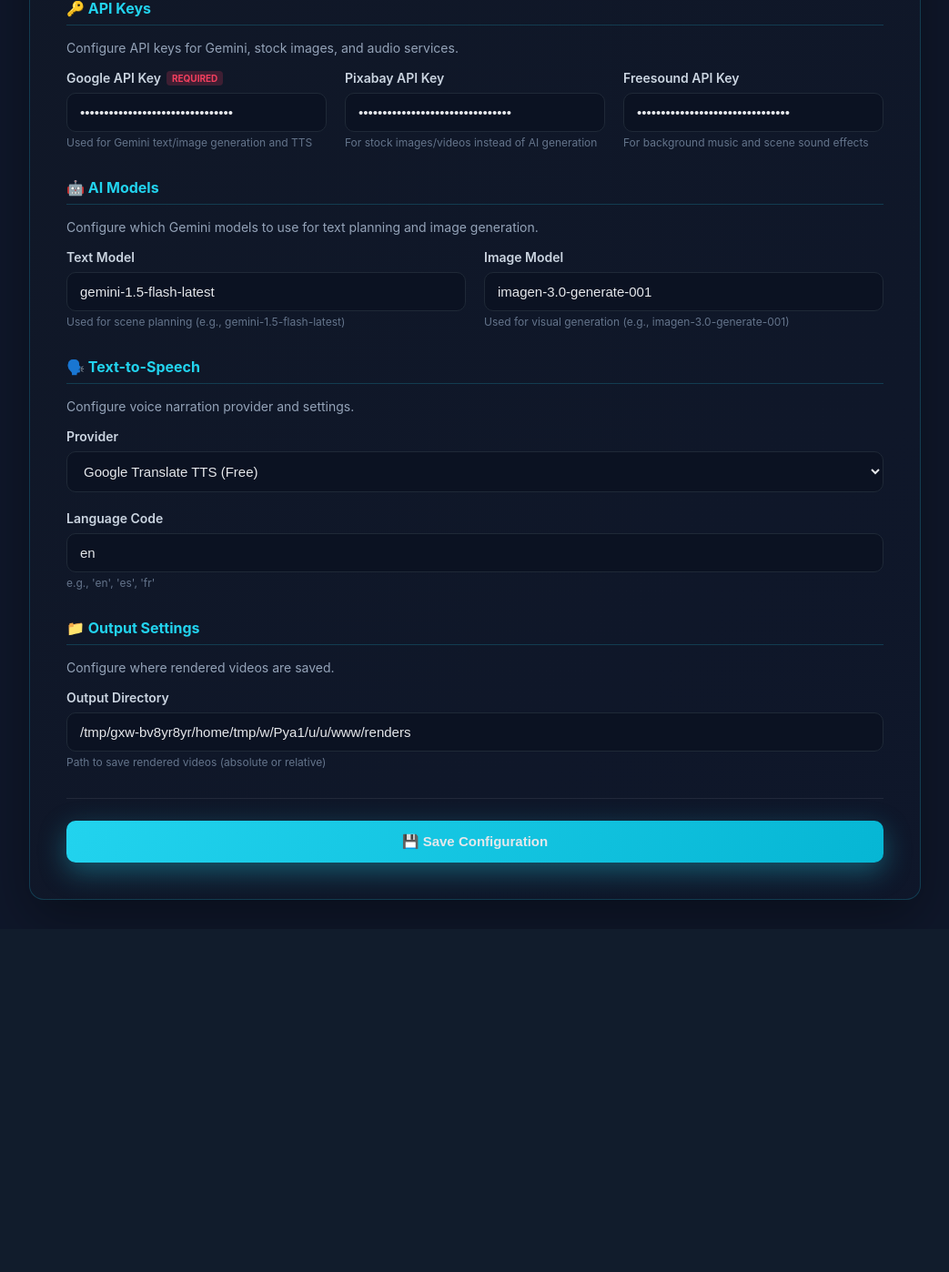
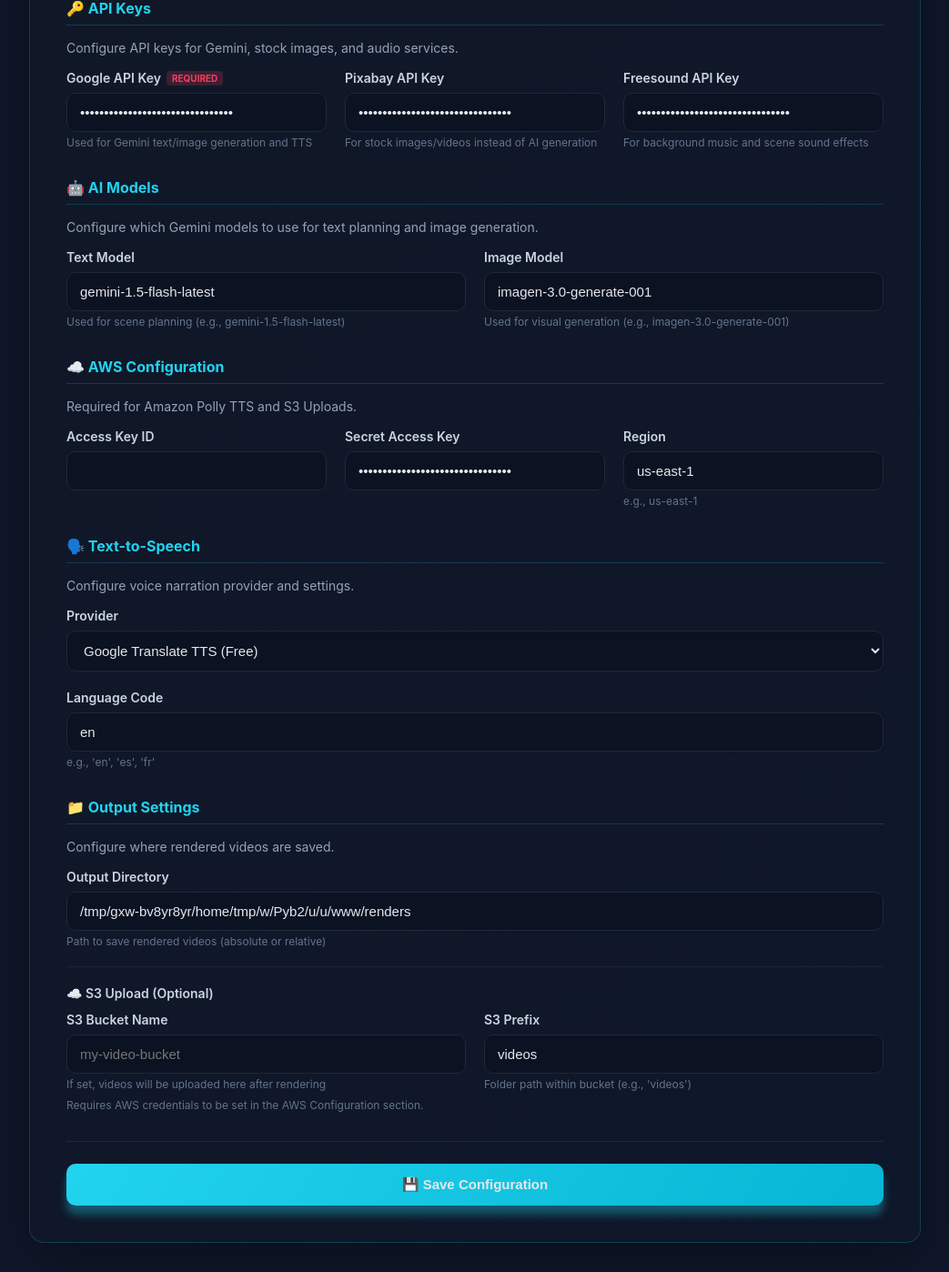
Before and after one commit to mrh-jishan/gemini-video-assemble, a Flask app: page /config in a window 1280 px wide. Shown: the part 229-1627 px from the top of the page at 91% size, without its empty margins (118-1161 px from the left). Before the commit the page ends 1224 px from the top, so only its background shows below. Run offline with Flask 3, Linux system fonts and the light colour scheme; data that the repository does not hold is empty.

Commit message:
setup s3 upload

```diff
--- a/gemini_video_assemble/config.py
+++ b/gemini_video_assemble/config.py
@@ -23,6 +23,8 @@ class Settings:
     aws_region: str = "us-east-1"
     polly_voice_id: str = "Joanna"
     polly_engine: str = "standard"
+    s3_bucket_name: Optional[str] = None
+    s3_prefix: str = "videos"
     pixabay_key: Optional[str] = None
     freesound_key: Optional[str] = None
     output_dir: Path = field(default_factory=lambda: Path("renders").resolve())
@@ -61,6 +63,8 @@ class Settings:
             aws_region=pick("AWS_REGION", cls.aws_region),
             polly_voice_id=pick("POLLY_VOICE_ID", cls.polly_voice_id),
             polly_engine=pick("POLLY_ENGINE", cls.polly_engine),
+            s3_bucket_name=pick("S3_BUCKET_NAME"),
+            s3_prefix=pick("S3_PREFIX", cls.s3_prefix),
             pixabay_key=pick("PIXABAY_KEY"),
             freesound_key=pick("FREESOUND_KEY"),
             output_dir=Path(pick("OUTPUT_DIR", "renders")).resolve(),
@@ -106,6 +110,8 @@ class Settings:
             "AWS_REGION": self.aws_region,
             "POLLY_VOICE_ID": self.polly_voice_id,
             "POLLY_ENGINE": self.polly_engine,
+            "S3_BUCKET_NAME": self.s3_bucket_name,
+            "S3_PREFIX": self.s3_prefix,
             "PIXABAY_KEY": self.pixabay_key,
             "FREESOUND_KEY": self.freesound_key,
             "CROSSFADE_SEC": self.crossfade_sec,
--- a/gemini_video_assemble/config_store.py
+++ b/gemini_video_assemble/config_store.py
@@ -21,6 +21,8 @@ class ConfigStore:
         "AWS_REGION",
         "POLLY_VOICE_ID",
         "POLLY_ENGINE",
+        "S3_BUCKET_NAME",
+        "S3_PREFIX",
         "PIXABAY_KEY",
         "FREESOUND_KEY",
         "CROSSFADE_SEC",
--- a/gemini_video_assemble/server.py
+++ b/gemini_video_assemble/server.py
@@ -44,7 +44,25 @@ def create_app(config_path: str | None = None, db_path: str | None = None) -> Fl
 
         def _background_render(r_id, p, d, s, a, i):
             try:
-                output_path = build_pipeline().build_video_from_prompt(p, d, s, a, i)
+                pipeline = build_pipeline()
+                output_path = pipeline.build_video_from_prompt(p, d, s, a, i)
+
+                # Attempt S3 Upload
+                settings = pipeline.settings
+                if settings.s3_bucket_name and settings.aws_access_key_id and settings.aws_secret_access_key:
+                    try:
+                        from .s3_uploader import S3Uploader
+                        uploader = S3Uploader(
+                            settings.aws_access_key_id,
+                            settings.aws_secret_access_key,
+                            settings.aws_region,
+                            settings.s3_bucket_name
+                        )
+                        s3_url = uploader.upload(output_path, settings.s3_prefix)
+                        print(f"Successfully uploaded to S3: {s3_url}")
+                    except Exception as e:
+                        print(f"Warning: S3 Upload failed: {e}")
+
                 data_store.update_run(r_id, status="completed", output_path=str(output_path))
             except Exception as exc:
                 data_store.update_run(r_id, status="failed", error=str(exc))
@@ -163,6 +181,8 @@ def create_app(config_path: str | None = None, db_path: str | None = None) -> Fl
                 "AWS_REGION": form.get("aws_region") or None,
                 "POLLY_VOICE_ID": form.get("polly_voice_id") or None,
                 "POLLY_ENGINE": form.get("polly_engine") or None,
+                "S3_BUCKET_NAME": form.get("s3_bucket_name") or None,
+                "S3_PREFIX": form.get("s3_prefix") or None,
                 "OUTPUT_DIR": form.get("output_dir") or None,
             }
             config_store.update(updates)
--- a/gemini_video_assemble/templates/config.html
+++ b/gemini_video_assemble/templates/config.html
@@ -72,6 +72,27 @@
         </div>
       </div>
 
+      <!-- AWS Configuration Section -->
+      <div class="section">
+        <div class="section-title">☁️ AWS Configuration</div>
+        <div class="section-desc">Required for Amazon Polly TTS and S3 Uploads.</div>
+        <div class="field-grid-3">
+          <div class="field-wrapper">
+            <label class="field-label">Access Key ID</label>
+            <input name="aws_access_key_id" value="{{ settings.aws_access_key_id or '' }}" type="password">
+          </div>
+          <div class="field-wrapper">
+            <label class="field-label">Secret Access Key</label>
+            <input name="aws_secret_access_key" value="{{ settings.aws_secret_access_key or '' }}" type="password">
+          </div>
+          <div class="field-wrapper">
+            <label class="field-label">Region</label>
+            <input name="aws_region" value="{{ settings.aws_region }}">
+            <div class="field-hint">e.g., us-east-1</div>
+          </div>
+        </div>
+      </div>
+
       <!-- Text-to-Speech Section -->
       <div class="section">
         <div class="section-title">🗣️ Text-to-Speech</div>
@@ -96,22 +117,7 @@
 
         <!-- Amazon Polly Fields -->
         <div id="pollyFields" style="display: none;">
-          <div class="field-grid-2" style="margin-bottom: 20px;">
-            <div class="field-wrapper">
-              <label class="field-label">AWS Access Key ID</label>
-              <input name="aws_access_key_id" value="{{ settings.aws_access_key_id or '' }}" type="password">
-            </div>
-            <div class="field-wrapper">
-              <label class="field-label">AWS Secret Access Key</label>
-              <input name="aws_secret_access_key" value="{{ settings.aws_secret_access_key or '' }}" type="password">
-            </div>
-          </div>
-          <div class="field-grid-3">
-            <div class="field-wrapper">
-              <label class="field-label">AWS Region</label>
-              <input name="aws_region" value="{{ settings.aws_region }}">
-              <div class="field-hint">e.g., us-east-1</div>
-            </div>
+          <div class="field-grid-2">
             <div class="field-wrapper">
               <label class="field-label">Voice ID</label>
               <input name="polly_voice_id" value="{{ settings.polly_voice_id }}">
@@ -149,6 +155,23 @@
             <div class="field-hint">Path to save rendered videos (absolute or relative)</div>
           </div>
         </div>
+
+        <div style="margin-top: 20px; padding-top: 20px; border-top: 1px solid rgba(255,255,255,0.05);">
+          <div class="field-label" style="margin-bottom: 12px;">☁️ S3 Upload (Optional)</div>
+          <div class="field-grid-2">
+            <div class="field-wrapper">
+              <label class="field-label">S3 Bucket Name</label>
+              <input name="s3_bucket_name" value="{{ settings.s3_bucket_name or '' }}" placeholder="my-video-bucket">
+              <div class="field-hint">If set, videos will be uploaded here after rendering</div>
+            </div>
+            <div class="field-wrapper">
+              <label class="field-label">S3 Prefix</label>
+              <input name="s3_prefix" value="{{ settings.s3_prefix }}">
+              <div class="field-hint">Folder path within bucket (e.g., 'videos')</div>
+            </div>
+          </div>
+          <div class="field-hint" style="margin-top: 8px;">Requires AWS credentials to be set in the AWS Configuration section.</div>
+        </div>
       </div>
 
       <div class="submit-wrapper">
--- a/gemini_video_assemble/templates/layout.html
+++ b/gemini_video_assemble/templates/layout.html
@@ -16,7 +16,7 @@
     input, textarea, button, select { width: 100%; border-radius: 10px; border: 1px solid #1f2937; background: #0b1222; color: #e5e7eb; padding: 12px 14px; font-size: 15px; outline: none; transition: all 0.2s ease; box-sizing: border-box; }
     input:focus, textarea:focus, select:focus { border-color: #22d3ee; box-shadow: 0 0 0 3px rgba(34,211,238,0.2); }
     input:hover, textarea:hover, select:hover { border-color: #374151; }
-    button { background: linear-gradient(120deg, #22d3ee, #06b6d4); border: none; font-weight: 700; cursor: pointer; box-shadow: 0 10px 30px rgba(34,211,238,0.35); padding: 14px 20px; transition: all 0.3s ease; }
+    button { background: linear-gradient(120deg, #22d3ee, #06b6d4); border: none; font-weight: 700; cursor: pointer; box-shadow: 0 10px 10px rgba(34,211,238,0.35); padding: 14px 20px; transition: all 0.3s ease; }
     button:hover { transform: translateY(-2px); box-shadow: 0 15px 40px rgba(34,211,238,0.45); }
     button:active { transform: translateY(0); }
   </style>
```
Also changed, not shown: gemini_video_assemble/cli.py (+38 -1 lines), gemini_video_assemble/s3_uploader.py (added, +29 -0 lines).
